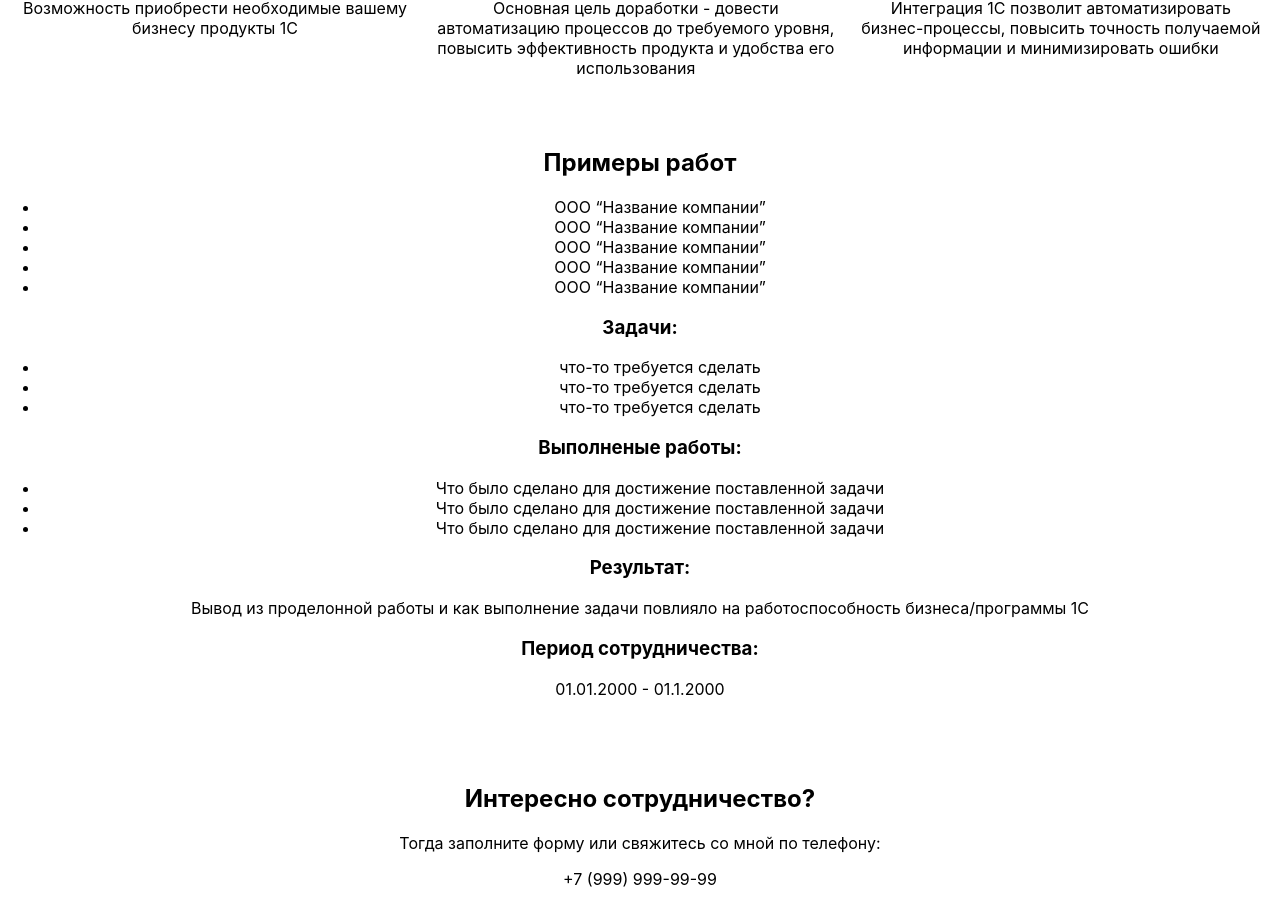
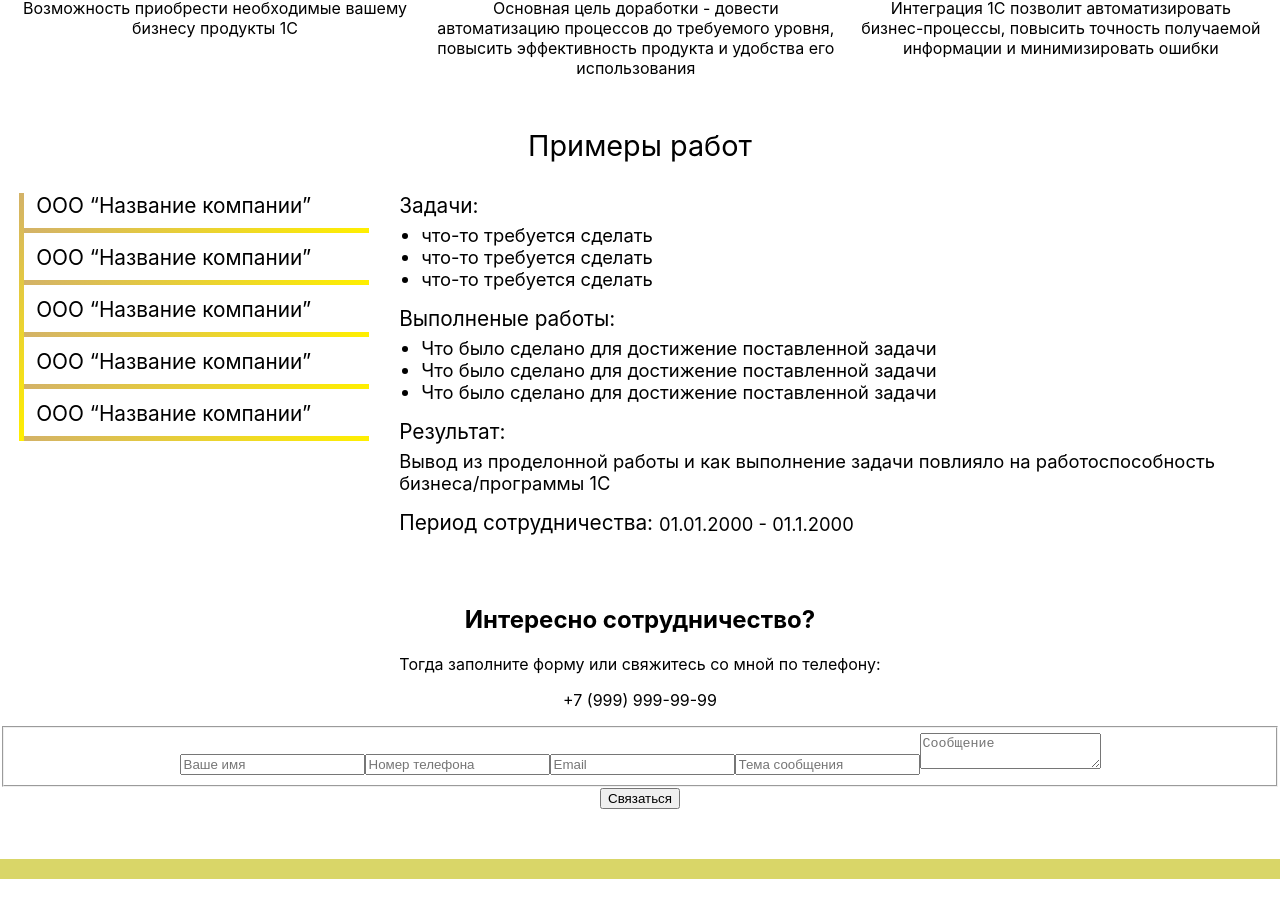
Before and after one commit to Vinorval/alexey-yurievich, a React (Create React App) app: page / in a window 1280 px wide. Shown: the part 1180-2083 px from the top of the page. After the commit the page ends 2059 px from the top, so only its background shows below. Built offline with nearby package versions, Linux system fonts and the light colour scheme.

Commit message:
add styles for works-block

```diff
--- a/src/components/works/Works.js
+++ b/src/components/works/Works.js
@@ -6,27 +6,27 @@ const Works = () => {
         <section className={Styles.works} >
             <h2 className={Styles.works__title} >Примеры работ</h2>
             <ul className={Styles.company} >
-                <li className={Styles.companyName} >ООО “Название компании”</li>
-                <li className={Styles.companyName} >ООО “Название компании”</li>
-                <li className={Styles.companyName} >ООО “Название компании”</li>
-                <li className={Styles.companyName} >ООО “Название компании”</li>
-                <li className={Styles.companyName} >ООО “Название компании”</li>
+                <li className={Styles.company__name} >ООО “Название компании”</li>
+                <li className={Styles.company__name} >ООО “Название компании”</li>
+                <li className={Styles.company__name} >ООО “Название компании”</li>
+                <li className={Styles.company__name} >ООО “Название компании”</li>
+                <li className={Styles.company__name} >ООО “Название компании”</li>
             </ul>
             <div className={Styles.experience} >
                 <div className={Styles.work}>
                     <h3 className={Styles.work__name} >Задачи:</h3>
                     <ul className={Styles.work__list}>
-                        <li className={`${Styles.work__text} ${Styles.work__text_type_element}`} >что-то требуется сделать</li>
-                        <li className={`${Styles.work__text} ${Styles.work__text_type_element}`} >что-то требуется сделать</li>
-                        <li className={`${Styles.work__text} ${Styles.work__text_type_element}`} >что-то требуется сделать</li>
+                        <li className={Styles.work__text} >что-то требуется сделать</li>
+                        <li className={Styles.work__text} >что-то требуется сделать</li>
+                        <li className={Styles.work__text} >что-то требуется сделать</li>
                     </ul>
                 </div>
                 <div className={Styles.work}>
                     <h3 className={Styles.work__name} >Выполненые работы:</h3>
                     <ul className={Styles.work__list}>
-                        <li className={`${Styles.work__text} ${Styles.work__text_type_element}`} >Что было сделано для достижение поставленной задачи</li>
-                        <li className={`${Styles.work__text} ${Styles.work__text_type_element}`} >Что было сделано для достижение поставленной задачи</li>
-                        <li className={`${Styles.work__text} ${Styles.work__text_type_element}`} >Что было сделано для достижение поставленной задачи</li>
+                        <li className={Styles.work__text} >Что было сделано для достижение поставленной задачи</li>
+                        <li className={Styles.work__text} >Что было сделано для достижение поставленной задачи</li>
+                        <li className={Styles.work__text} >Что было сделано для достижение поставленной задачи</li>
                     </ul>
                 </div>
                 <div className={Styles.work}>
--- a/src/components/works/Works.module.css
+++ b/src/components/works/Works.module.css
@@ -0,0 +1,67 @@
+.works {
+    width: 97vw;
+    margin: auto;
+    display: grid;
+    gap: 30px;
+    grid-template-columns: 350px calc(100% - 350px - 30px);
+    max-width: 1890px;
+}
+
+.works__title {
+    margin: 0;
+    font-weight: normal;
+    font-size: 1.8em;
+    grid-column: 1/3;
+}
+
+.company {
+    margin: 0;
+    padding: 0;
+    height: calc(40px * 5 + 12px * 4);
+    list-style-type: none;
+    border-left: 5px solid;
+    border-image: linear-gradient(to bottom, #D3B268 0%, #FFEF00 100%) 1;
+    display: grid;
+    text-align: start;
+    gap: 12px;
+    grid-template-rows: repeat(4, 40px);
+}
+
+.company__name {
+    padding-left: 12px;
+    border-bottom: 5px solid;
+    border-image: linear-gradient(to right, #D3B268 0%, #FFEF00 100%) 1;
+    font-size: 1.3em;
+}
+
+.experience {
+    display: grid;
+    gap: 16px;
+    text-align: start;
+}
+
+.work {
+    display: grid;
+    gap: 6px;
+}
+
+.work:last-of-type {
+    display: flex;
+    align-items: flex-end;
+}
+
+.work__name {
+    font-weight: normal;
+    margin: 0;
+    font-size: 1.3em;
+}
+
+.work__list {
+    margin: 0;
+    padding-left: 22px;
+}
+
+.work__text {
+    margin: 0;
+    font-size: 1.15em;
+}
```
